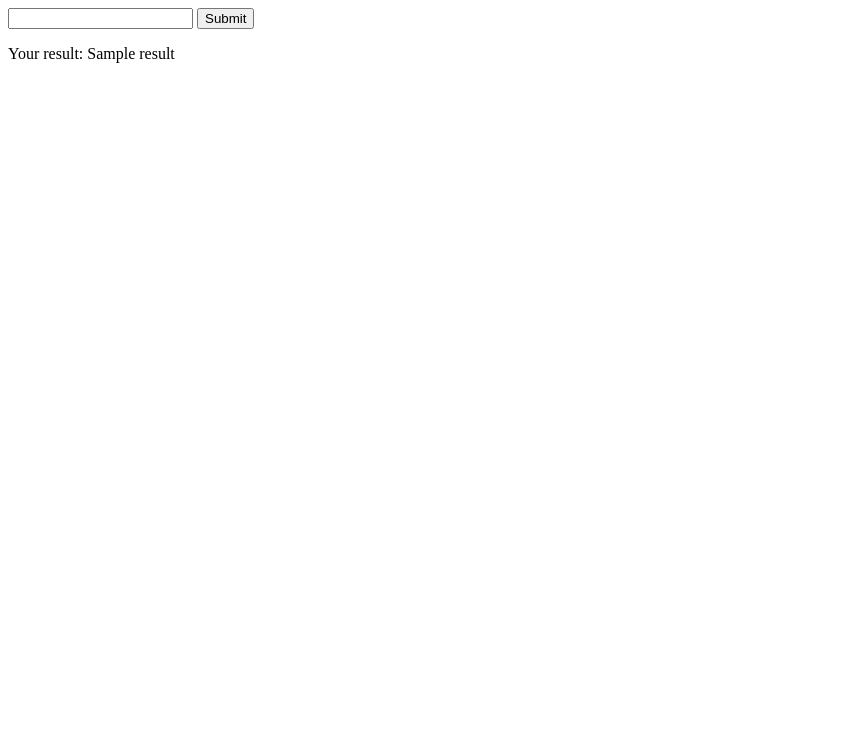
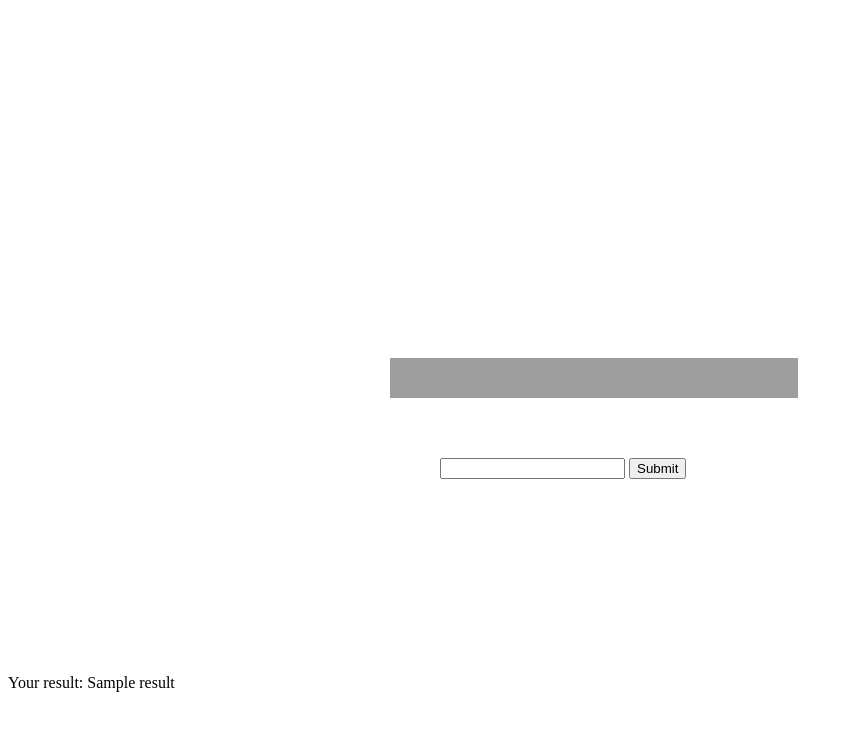
Before and after one commit to johnnyfivefivefive/ddgpia, a Flask app: template templates/home.html in a window 1280 px wide. Shown: the top 731 px of the page, without its empty margins (0-853 px from the left). Run offline with Flask 2, Linux system fonts and the light colour scheme; the template is opened without the code that fills it: most values are stand-ins (such as "Sample title", 1, 10 or a date in 2020); grey boxes are pictures that could not be loaded.

Commit message:
Added styling, centered, added DDG iframe

```diff
--- a/templates/home.html
+++ b/templates/home.html
@@ -1,13 +1,35 @@
 <html>
 <head>
     <title>PIA</title>
+ <style>
+  #DDGsearch {
+    width: 500px;
+    height: 100px;
+    margin: auto;
+    padding-top: 350px;
+    }
+
+  #Piasearch {
+    width: 400px;
+    height: 200px;
+    margin: auto;
+    }
+  </style>
 </head>
+
 
 <body>
 
+  <div id="DDGsearch">
+    <iframe src="https://duckduckgo.com/search.html?prefill=Search DuckDuckGo" style="overflow:hidden;margin:0;padding:0;width:408px;height:40px;" frameborder="0"></iframe>
+</div>
+
+
 <form method="post">
+    <div id="Piasearch">
     <input type="text" name="query"/>
     <input type="submit" value="Submit"/>
+    </div>
 </form>
 
 {% if result %}
```
